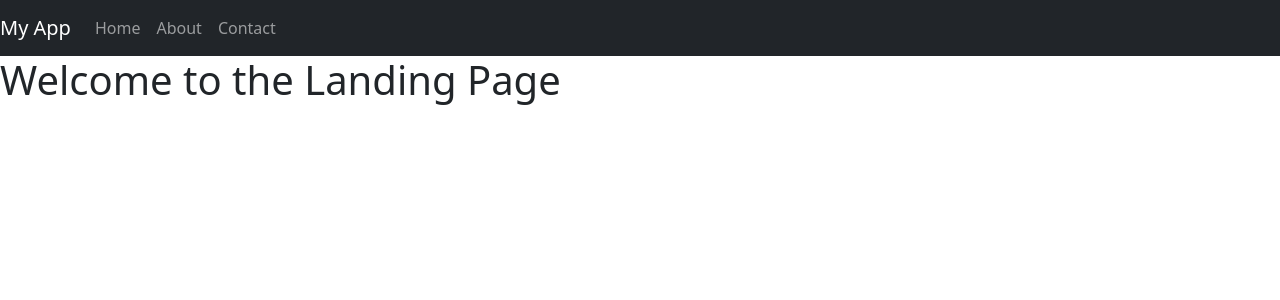
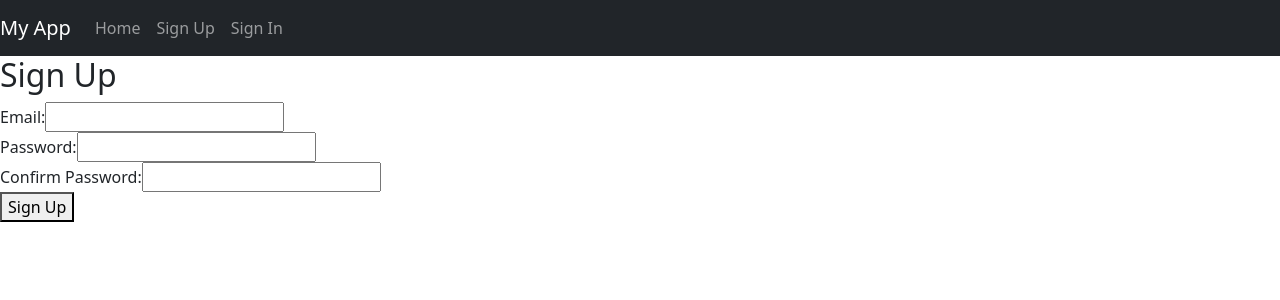
Before and after one commit to pongsaphakmw/DME-Show-Project, a React (Create React App) app in the folder client/: page /sign-up in a window 1280 px wide. Shown: the top 300 px of the page. Built offline with nearby package versions, Linux system fonts and the light colour scheme.

Commit message:
registration system
Updates!!
- Add registration system user can sign up and sign in to application
- Add sign in/sign up pages
- Add error pages
- Connect page routes to navbar

```diff
--- a/client/package.json
+++ b/client/package.json
@@ -11,6 +11,7 @@
     "react": "^18.2.0",
     "react-bootstrap": "^2.7.4",
     "react-dom": "^18.2.0",
+    "react-router-dom": "^6.11.1",
     "react-scripts": "5.0.1",
     "web-vitals": "^2.1.4"
   },
--- a/client/src/App.js
+++ b/client/src/App.js
@@ -1,7 +1,12 @@
 import logo from './logo.svg';
 import './App.css';
+import LandingPageApp from './LandingPage';
 import React, { useState, useEffect } from 'react';
 import axios from 'axios';
+import { BrowserRouter as Router, Routes, Route } from 'react-router-dom';
+import SignUpPageApp from './components/SignUpPage';
+import SignInPageApp from './components/SignInPageApp';
+import Home from './components/HomePage';
 
 function MyButton() {
   const data = {
@@ -23,7 +28,7 @@ function MyButton() {
   );
 }
 
-function App() {
+function TestApp() {
   const [data, setData] = useState([]);
 
   useEffect(() => {
@@ -67,4 +72,19 @@ function App() {
   );
 }
 
+function App(){
+  return (
+    <div>
+      <Router>
+          <Routes>
+              <Route path="/" exact element={<LandingPageApp/>} />
+              <Route path="/sign-up" element={<SignUpPageApp/>} />
+              <Route path='/sign-in' element={<SignInPageApp/>} />
+              <Route path='/home' element={<Home/>} />
+          </Routes>
+      </Router>
+    </div>
+  )
+}
+
 export default App;
--- a/client/src/LandingPage.js
+++ b/client/src/LandingPage.js
@@ -1,7 +1,6 @@
 import './App.css';
 import React, { useState, useEffect } from 'react';
-import axios from 'axios';
-import Navigation from './NavBar.js';
+import Navigation from './components/NavBar.js';
 
 function LandingPageApp(){
     return (
@@ -10,6 +9,7 @@ function LandingPageApp(){
             <div className="landingPage">
                 <h1>Welcome to the Landing Page</h1>
             </div>
+
         </div>
     )
 }
--- a/client/src/HomePage.js
+++ b/client/src/components/HomePage.js
@@ -1,4 +1,3 @@
-import './App.css';
 import React, { useState, useEffect } from 'react';
 import axios from 'axios';
 
@@ -15,14 +14,16 @@ function Home() {
         <div className="App">
             <header className="App-header">
                 <h1>Home</h1>
-                <p>
-                    {data.map(item => (
-                        <div key={item.id}>
-                            <h2>{item.title}</h2>
-                            <p>{item.body}</p>
-                        </div>
+                {data.length === 0 ? (
+                    <p>No data to display</p>
+                ) : (
+                    <ul>
+                    {data.map((item) => (
+                        <li key={item.id}>{item.name} {item.email}</li>
                     ))}
-                </p>
+                    </ul>
+                )}
+
             </header>
         </div>
     );
--- a/client/src/NavBar.js
+++ b/client/src/components/NavBar.js
@@ -1,4 +1,3 @@
-import './App.css'
 import React, { useState, useEffect } from 'react';
 import axios from 'axios';
 import { Navbar, Nav } from 'react-bootstrap';
@@ -10,9 +9,9 @@ function Navigation() {
       <Navbar.Toggle aria-controls="basic-navbar-nav" />
       <Navbar.Collapse id="basic-navbar-nav">
         <Nav className="mr-auto">
-          <Nav.Link href="/">Home</Nav.Link>
-          <Nav.Link href="/about">About</Nav.Link>
-          <Nav.Link href="/contact">Contact</Nav.Link>
+          <Nav.Link href="/home">Home</Nav.Link>
+          <Nav.Link href="/sign-up">Sign Up</Nav.Link>
+          <Nav.Link href="/sign-in">Sign In</Nav.Link>
         </Nav>
       </Navbar.Collapse>
     </Navbar>
--- /dev/null
+++ b/client/src/components/SignInPageApp.js
@@ -0,0 +1,61 @@
+import React, { useState } from 'react';
+import 'firebase/auth';
+import axios from 'axios';
+import Navigation from './NavBar';
+
+function SignInForm() {
+    const [email, setEmail] = useState('');
+    const [password, setPassword] = useState('');
+
+    const handleSignIn = async (e) => {
+       e.preventDefault();
+
+    try {
+      // Make a POST request to the sign-up endpoint of your Express.js backend
+      const response = await axios.post('/api/auth/sign-in', { email, password });
+      const token = response.data.token;
+      console.log(token); // User created successfully
+      // Clear the form
+      setEmail('');
+      setPassword('');
+    } catch (error) {
+      console.error(error.response.data);
+    }
+  };
+
+    return (
+      <form onSubmit={handleSignIn}>
+      <h2>Sign In</h2>
+      <div>
+        <label>Email:</label>
+        <input
+          type="email"
+          value={email}
+          onChange={(e) => setEmail(e.target.value)}
+          required
+        />
+      </div>
+      <div>
+        <label>Password:</label>
+        <input
+          type="password"
+          value={password}
+          onChange={(e) => setPassword(e.target.value)}
+          required
+        />
+      </div>
+      <button type="submit">Sign In</button>
+    </form>
+    );
+  }
+
+function SignInPageApp(){
+    return (
+        <div>
+            <Navigation />
+            <SignInForm />
+        </div>
+    )
+}
+
+export default SignInPageApp;
--- /dev/null
+++ b/client/src/components/SignUpPage.js
@@ -0,0 +1,86 @@
+import React, { useState } from 'react';
+import 'firebase/auth';
+import axios from 'axios';
+import Navigation from './NavBar';
+
+function SignUpForm() {
+    const [email, setEmail] = useState('');
+    const [password, setPassword] = useState('');
+    const [confirmPassword, setConfirmPassword] = useState('');
+
+    const handleSignUp = async (e) => {
+       e.preventDefault();
+
+    if (password !== confirmPassword) {
+        alert("Passwords don't match");
+        return;
+    }
+
+    try {
+      // Make a POST request to the sign-up endpoint of your Express.js backend
+      const checkUserResponse = await axios.post('/api/auth/check-user', { email });
+      const  userExists  = checkUserResponse.data;
+
+      if (userExists) {
+        alert('User already exists');
+        return;
+      }
+
+      const response = await axios.post('/api/auth/sign-up', { email, password });
+      console.log(response.data); // User created successfully
+
+      // Clear the form
+      setEmail('');
+      setPassword('');
+      setConfirmPassword('');
+    } catch (error) {
+      console.error(error.response.data);
+    }
+  };
+
+    return (
+      <form onSubmit={handleSignUp}>
+      <h2>Sign Up</h2>
+      <div>
+        <label>Email:</label>
+        <input
+          type="email"
+          value={email}
+          onChange={(e) => setEmail(e.target.value)}
+          required
+        />
+      </div>
+      <div>
+        <label>Password:</label>
+        <input
+          type="password"
+          value={password}
+          onChange={(e) => setPassword(e.target.value)}
+          required
+        />
+      </div>
+      <div>
+        <label>Confirm Password:</label>
+        <input
+          type="password"
+          value={confirmPassword}
+          onChange={(e) => setConfirmPassword(e.target.value)}
+          required
+        />
+      </div>
+      <button type="submit">Sign Up</button>
+    </form>
+    );
+  }
+
+
+function SignUpPageApp(){
+    return (
+        <div>
+            <Navigation />
+            <SignUpForm />
+        </div>
+    )
+}
+
+export default SignUpPageApp;
--- a/client/src/index.js
+++ b/client/src/index.js
@@ -11,7 +11,7 @@ import 'bootstrap/dist/css/bootstrap.min.css';
 const root = ReactDOM.createRoot(document.getElementById('root'));
 root.render(
   <React.StrictMode>
-    <LandingPageApp />
+    <App />
   </React.StrictMode>
 );
 
```
Also changed, not shown: client/src/components/ErrorPage.js (added, +14 -0 lines), client/src/App.css (line endings or trailing spaces), 2 other files (tests, documents, lock files or other folders).
